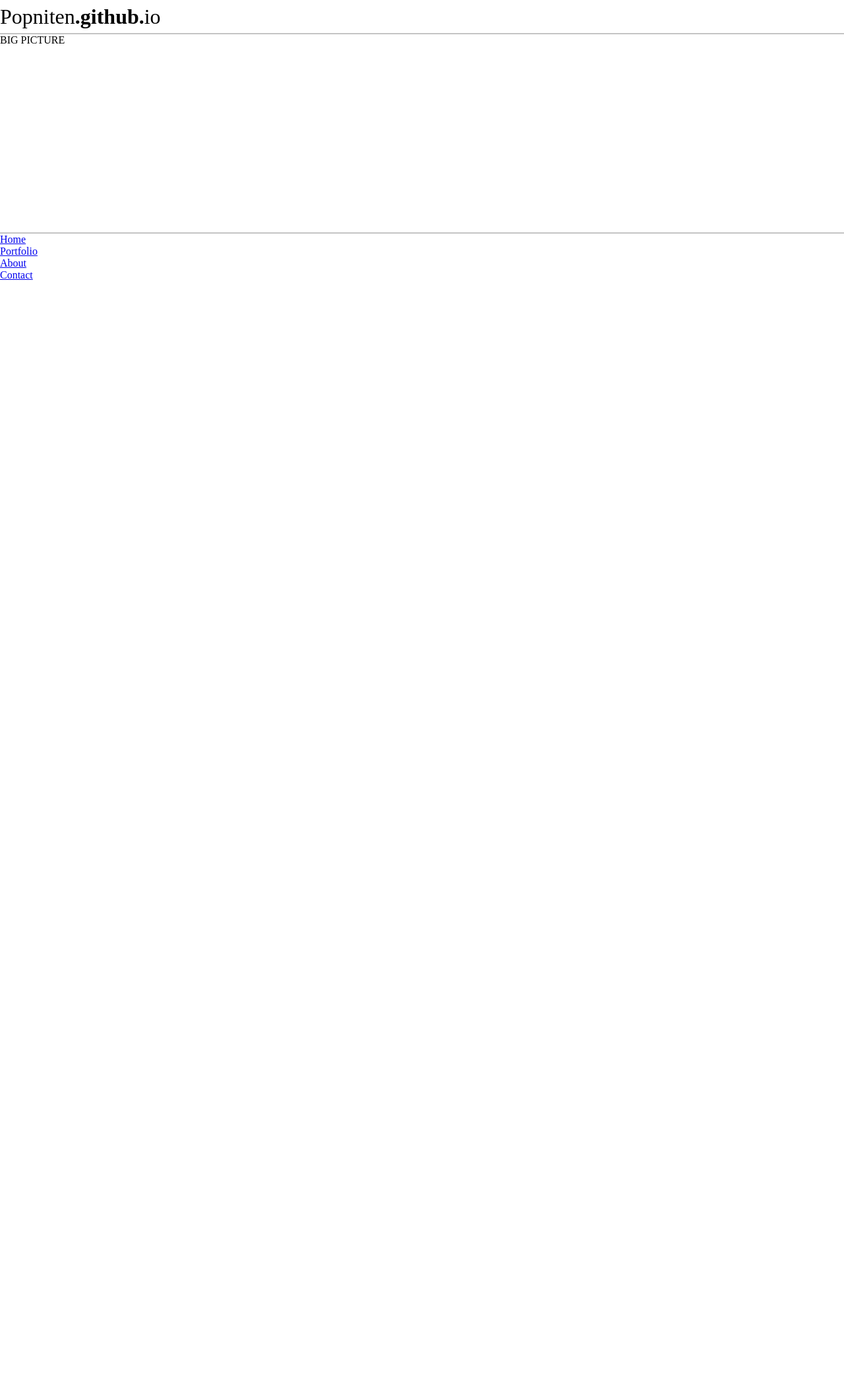
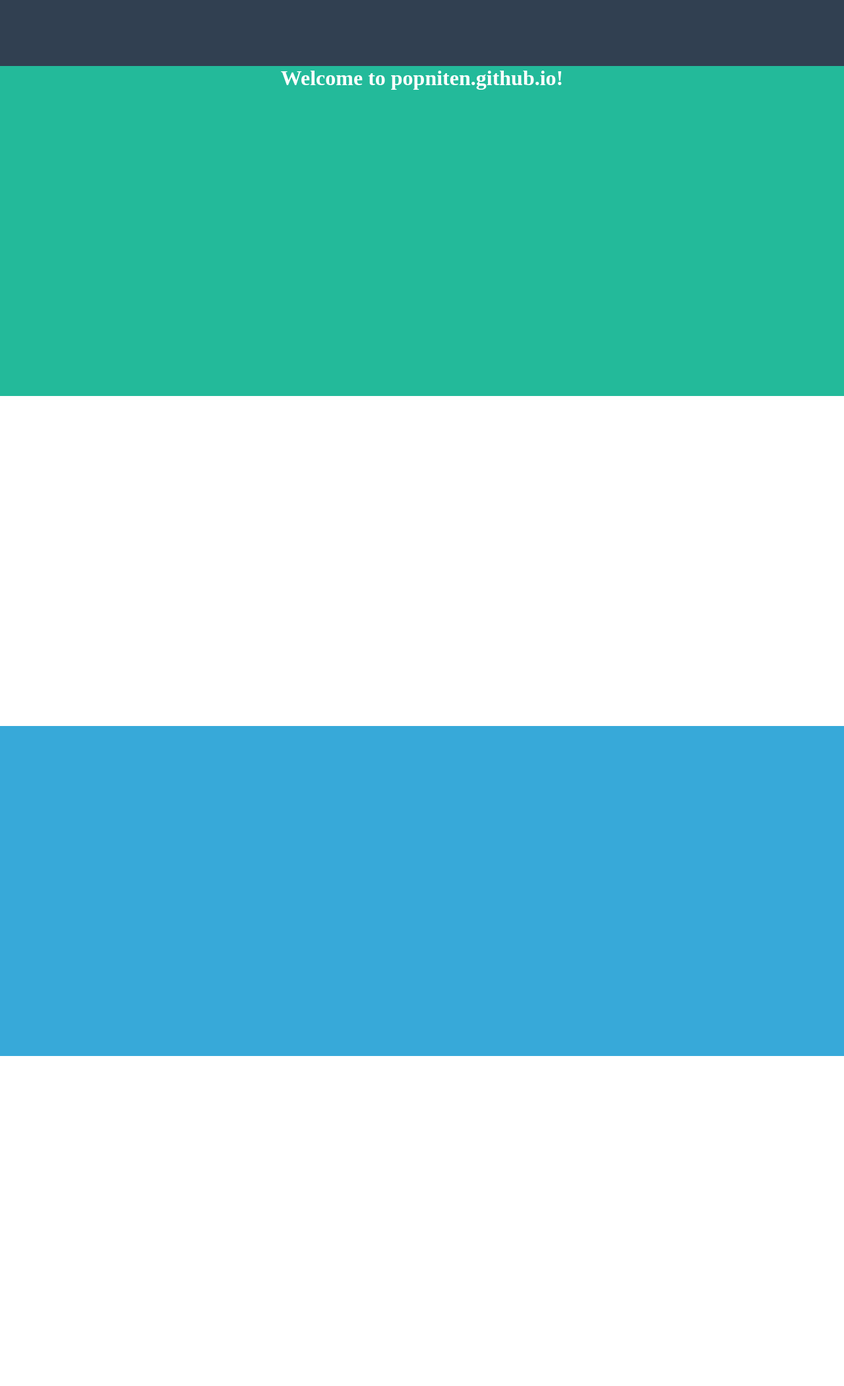
Before and after one commit to Popniten/Popniten.github.io, a Jekyll site: the page built from index.html, in a window 1280 px wide. Shown: the whole page at 66% size. Built offline with Jekyll 4.4.1, drawn with Linux system fonts in a browser that asks for light colours; nearby versions of some CDN libraries; before the commit the page ends 900 px from its top, so only the background shows below that.

Commit message:
Adding basic layout style.

```diff
--- a/_includes/big_picture.html
+++ /dev/null
@@ -1,3 +0,0 @@
-<div id="bigPicture">
-    BIG PICTURE
-</div>
--- /dev/null
+++ b/_includes/blog.html
@@ -0,0 +1 @@
+<section class="blog"></section>
--- /dev/null
+++ b/_includes/dev_envs.html
@@ -0,0 +1 @@
+<section class="dev_envs"></section>
--- a/_includes/head.html
+++ b/_includes/head.html
@@ -3,5 +3,5 @@
     <meta name="viewport" content="width=device-width, initial-scale=1.0">
     <title> Popniten.github.io </title>
     <link rel="stylesheet" href="/css/default.css">
-    <link rel="stylesheet" href="https://maxcdn.bootstrapcdn.com/font-awesome/4.6.3/css/font-awesome.min.css">
+    <link rel="stylesheet" href="https://maxcdn.bootstrapcdn.com/font-awesome/4.7.0/css/font-awesome.min.css">
 </head>
--- /dev/null
+++ b/_includes/header.html
@@ -0,0 +1,3 @@
+<header>
+    <h1>Welcome to popniten.github.io!</h1>
+</header>
--- /dev/null
+++ b/_includes/hello_universe.html
@@ -0,0 +1 @@
+<section class="hello_universe"></section>
--- /dev/null
+++ b/_includes/nav.html
@@ -0,0 +1 @@
+<nav></nav>
--- a/_includes/navigation.html
+++ /dev/null
@@ -1,8 +0,0 @@
-<nav role="navigation">
-    <ul>
-        <li><a href="/">Home</a></li>
-        <li><a href="/portfolio/">Portfolio</a></li>
-        <li><a href="/about">About</a></li>
-        <li><a href="/contact">Contact</a></li>
-    </ul>
-</nav>
--- a/_includes/top_bar.html
+++ /dev/null
@@ -1,3 +0,0 @@
-<header id="topbar">
-    <h1>Popniten<strong>.github.</strong>io</h1>
-</header>
--- a/_layouts/frontpage.html
+++ b/_layouts/frontpage.html
@@ -3,11 +3,15 @@
 {% include head.html %}
 <body>
 
-{% include top_bar.html %}
+{% include nav.html %}
 
-{% include big_picture.html %}
+{% include header.html %}
 
-{% include navigation.html %}
+{% include dev_envs.html %}
+
+{% include hello_universe.html %}
+
+{% include blog.html %}
 
 <!--<script id="dsq-count-scr" src="//popnitendevop.disqus.com/count.js" async></script>-->
 <script src="js/index.js"></script>
--- a/_sass/_big-picture.scss
+++ /dev/null
@@ -1,4 +0,0 @@
-#bigPicture {
-    height: 300px;
-    border-bottom: 2px solid #c4c4c4;
-}
--- /dev/null
+++ b/_sass/_color-theme.scss
@@ -0,0 +1,6 @@
+$bg-color-navbar: #314051;
+$bg-color-header: #23BA9A;
+$bg-color-light: #FFFFFF;
+$bg-color-blue: #37A9D9;
+
+$text-color-white: #FFFFFF;
--- a/_sass/_general.scss
+++ b/_sass/_general.scss
@@ -4,3 +4,7 @@ h1, h2, h3, h4, h5, h6, p, blockquote, table {
     margin: 0;
     padding: 0;
 }
+
+header, section, article, code {
+    padding: 0 400px;
+}
--- /dev/null
+++ b/_sass/_layout.scss
@@ -0,0 +1,32 @@
+nav {
+    background: $bg-color-navbar;
+    height: 100px;
+    line-height: 100px;
+}
+
+header {
+    height: 500px;
+    background: $bg-color-header;
+    color: $text-color-white;
+    text-align: center;
+}
+
+section {
+    h1 {}
+    h2 {}
+}
+
+.dev_envs {
+    background: $bg-color-light;
+    height: 500px;
+}
+
+.hello_universe {
+    background: $bg-color-blue;
+    height: 500px;
+}
+
+.blog {
+    background: $bg-color-light;
+    height: 500px;
+}
--- /dev/null
+++ b/_sass/_syntax-monokai.scss
@@ -0,0 +1,65 @@
+.highlight pre { background-color: #272822; }
+.highlight .hll { background-color: #272822; }
+.highlight .c { color: #75715e } /* Comment */
+.highlight .err { color: #960050; background-color: #1e0010 } /* Error */
+.highlight .k { color: #66d9ef } /* Keyword */
+.highlight .l { color: #ae81ff } /* Literal */
+.highlight .n { color: #f8f8f2 } /* Name */
+.highlight .o { color: #f92672 } /* Operator */
+.highlight .p { color: #f8f8f2 } /* Punctuation */
+.highlight .cm { color: #75715e } /* Comment.Multiline */
+.highlight .cp { color: #75715e } /* Comment.Preproc */
+.highlight .c1 { color: #75715e } /* Comment.Single */
+.highlight .cs { color: #75715e } /* Comment.Special */
+.highlight .ge { font-style: italic } /* Generic.Emph */
+.highlight .gs { font-weight: bold } /* Generic.Strong */
+.highlight .kc { color: #66d9ef } /* Keyword.Constant */
+.highlight .kd { color: #66d9ef } /* Keyword.Declaration */
+.highlight .kn { color: #f92672 } /* Keyword.Namespace */
+.highlight .kp { color: #66d9ef } /* Keyword.Pseudo */
+.highlight .kr { color: #66d9ef } /* Keyword.Reserved */
+.highlight .kt { color: #66d9ef } /* Keyword.Type */
+.highlight .ld { color: #e6db74 } /* Literal.Date */
+.highlight .m { color: #ae81ff } /* Literal.Number */
+.highlight .s { color: #e6db74 } /* Literal.String */
+.highlight .na { color: #a6e22e } /* Name.Attribute */
+.highlight .nb { color: #f8f8f2 } /* Name.Builtin */
+.highlight .nc { color: #a6e22e } /* Name.Class */
+.highlight .no { color: #66d9ef } /* Name.Constant */
+.highlight .nd { color: #a6e22e } /* Name.Decorator */
+.highlight .ni { color: #f8f8f2 } /* Name.Entity */
+.highlight .ne { color: #a6e22e } /* Name.Exception */
+.highlight .nf { color: #a6e22e } /* Name.Function */
+.highlight .nl { color: #f8f8f2 } /* Name.Label */
+.highlight .nn { color: #f8f8f2 } /* Name.Namespace */
+.highlight .nx { color: #a6e22e } /* Name.Other */
+.highlight .py { color: #f8f8f2 } /* Name.Property */
+.highlight .nt { color: #f92672 } /* Name.Tag */
+.highlight .nv { color: #f8f8f2 } /* Name.Variable */
+.highlight .ow { color: #f92672 } /* Operator.Word */
+.highlight .w { color: #f8f8f2 } /* Text.Whitespace */
+.highlight .mf { color: #ae81ff } /* Literal.Number.Float */
+.highlight .mh { color: #ae81ff } /* Literal.Number.Hex */
+.highlight .mi { color: #ae81ff } /* Literal.Number.Integer */
+.highlight .mo { color: #ae81ff } /* Literal.Number.Oct */
+.highlight .sb { color: #e6db74 } /* Literal.String.Backtick */
+.highlight .sc { color: #e6db74 } /* Literal.String.Char */
+.highlight .sd { color: #e6db74 } /* Literal.String.Doc */
+.highlight .s2 { color: #e6db74 } /* Literal.String.Double */
+.highlight .se { color: #ae81ff } /* Literal.String.Escape */
+.highlight .sh { color: #e6db74 } /* Literal.String.Heredoc */
+.highlight .si { color: #e6db74 } /* Literal.String.Interpol */
+.highlight .sx { color: #e6db74 } /* Literal.String.Other */
+.highlight .sr { color: #e6db74 } /* Literal.String.Regex */
+.highlight .s1 { color: #e6db74 } /* Literal.String.Single */
+.highlight .ss { color: #e6db74 } /* Literal.String.Symbol */
+.highlight .bp { color: #f8f8f2 } /* Name.Builtin.Pseudo */
+.highlight .vc { color: #f8f8f2 } /* Name.Variable.Class */
+.highlight .vg { color: #f8f8f2 } /* Name.Variable.Global */
+.highlight .vi { color: #f8f8f2 } /* Name.Variable.Instance */
+.highlight .il { color: #ae81ff } /* Literal.Number.Integer.Long */
+
+.highlight .gh { } /* Generic Heading & Diff Header */
+.highlight .gu { color: #75715e; } /* Generic.Subheading & Diff Unified/Comment? */
+.highlight .gd { color: #f92672; } /* Generic.Deleted & Diff Deleted */
+.highlight .gi { color: #a6e22e; } /* Generic.Inserted & Diff Inserted */
--- a/_sass/_topbar.scss
+++ /dev/null
@@ -1,10 +0,0 @@
-#topbar {
-    border-bottom: 2px solid #c4c4c4;
-    height: 50px;
-    line-height: 50px;
-
-    h1 {
-        font-weight: normal;
-        font-size: 32px;
-    }
-}
--- a/css/default.scss
+++ b/css/default.scss
@@ -21,7 +21,7 @@ $font-family-heading: "Yanone Kaffeesatz", sans-serif;
 $font-family-base: "Open Sans", sans-serif;
 $font-family-serif: "Sanchez", serif;
 
-$margin-layout-element: 20px;
+$margin-layout-element: 400px;
 
 /* Brand icon colors */
 .color-fa-fb {color: #3B5998;}
@@ -37,8 +37,8 @@ $margin-layout-element: 20px;
 /* Imports */
 @import
     "general",
-    "topbar",
-    "big-picture",
+    "color-theme",
+    "layout",
     "typography",
     "media-queries",
     "syntax-highlighting"
```
